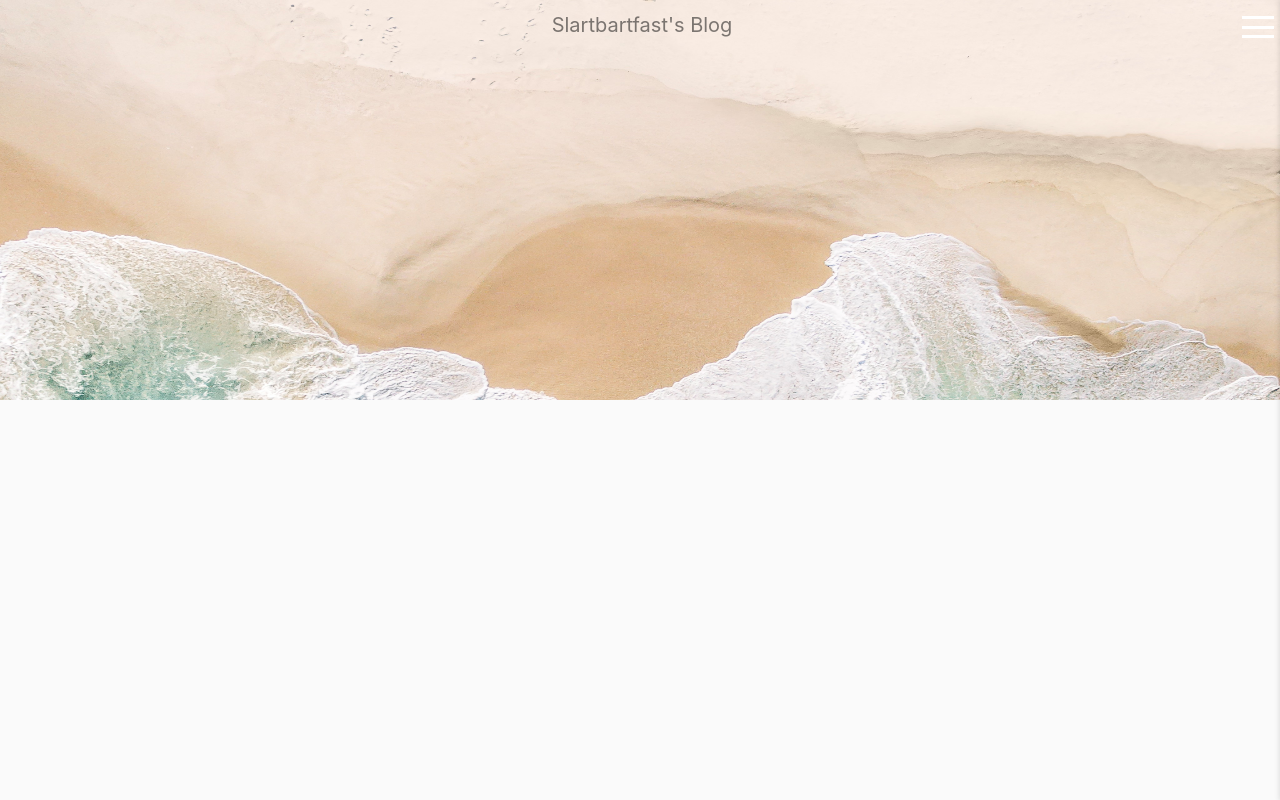
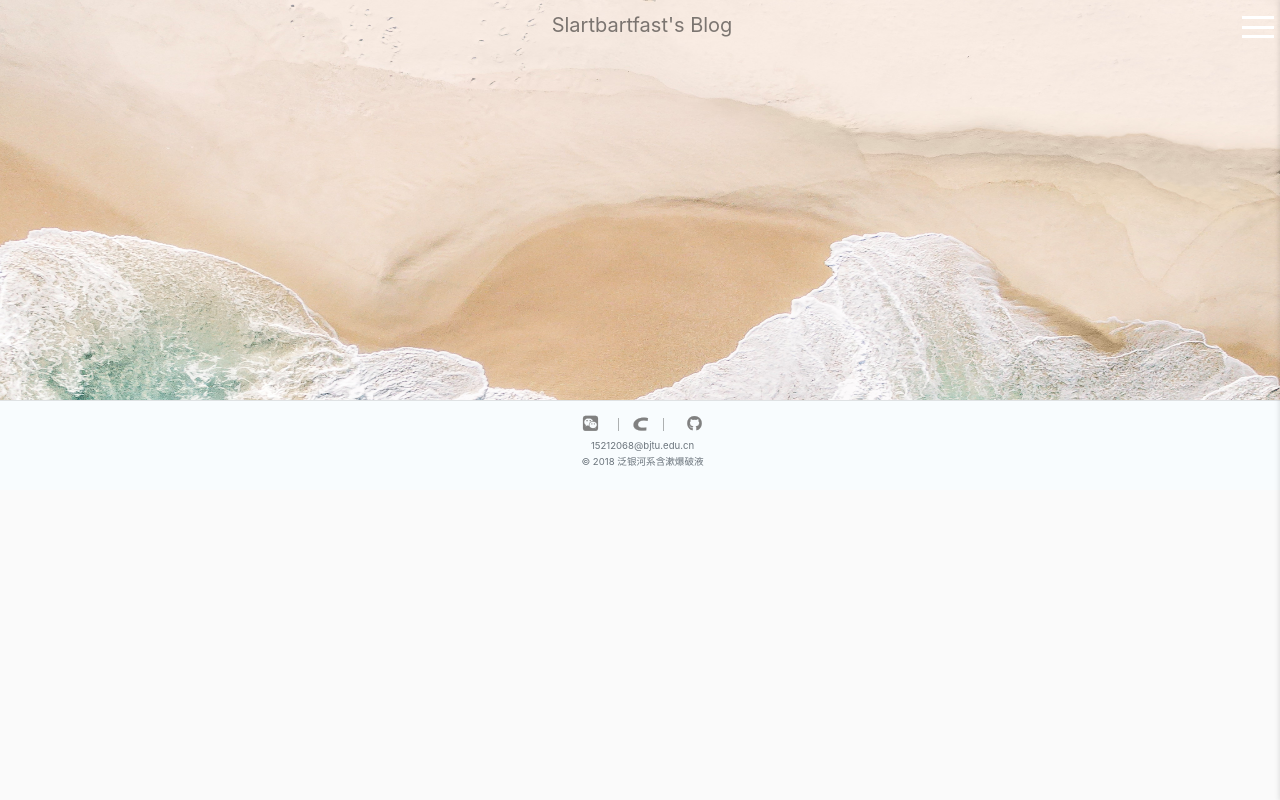
Before and after one commit to Slartbartfast1/my-blog, a PHP site: page /categories.php in a window 1280 px wide. Run offline with PHP 8.4, Linux system fonts and the light colour scheme; data that the repository does not hold is empty.

Commit message:
分类布局优化

```diff
--- a/categories.php
+++ b/categories.php
@@ -1,6 +1,7 @@
 <?php
 include 'navBar.php';
 require_once 'static/function.php';
+header("Content-Type: text/html;charset=utf-8");
 $categories=myFetchAll('select * from categories');
 
 
@@ -16,6 +17,7 @@ $categories=myFetchAll('select * from categories');
     <title>Document</title>
 <link href="static/assets/vendors/bootstrap/bootstrap.min.css" rel="stylesheet">    <link href="static/assets/vendors/animate/animate.min.css" rel="stylesheet">
     <link rel="stylesheet" href="static/assets/css/main.css">
+    <link rel="stylesheet" href="static/assets/css/footer.css">
     <style>
         .page {
             z-index: 1;
@@ -31,12 +33,12 @@ $categories=myFetchAll('select * from categories');
             height:300px;
             width:300px;
             background-color: pink;
-            margin-top:50px;
+            /*margin:50px;*/
             top:-120px;
-            box-shadow: 0 0 1px 2px rgba(0,0,0,.1)
+            box-shadow: 0 0 1px 2px rgba(0,0,0,.1);
             display: flex;
             justify-content:center;
-            margin-left: 68px;
+            margin: 80px;
 
 
 
@@ -66,15 +68,16 @@ $categories=myFetchAll('select * from categories');
             font-family:"Microsoft JhengHei UI Light";
             color:white;
             z-index: 3;
-
-
             /*margin-top:-25%;*/
         }
-        .container{
+
+        .container1{
             position: relative;
             top:400px;
             height:400px;
+            display: block;
         }
+
         @media screen and (min-width: 320px) and (max-width: 480px) {
 
             .category{
@@ -82,12 +85,14 @@ $categories=myFetchAll('select * from categories');
                 width:100px;
                 float: left;
                 display: inline-block;
-                margin: 40px ;
+                margin-left:0;
+
 
             }
             .categoryName{
                 font-size:15px;
             }
+
 
 
         }
@@ -100,20 +105,23 @@ $categories=myFetchAll('select * from categories');
                 display: inline-block;
                 margin: 40px ;
 
+
             }
             .categoryName{
                 font-size:15px;
             }
+
         }
+
 
     </style>
 </head>
 <body>
 <div class="page">
-    <div class="container">
+    <div class="container1">
         <div class="row">
             <?php foreach ($categories as $item): ?>
-            <div class="">
+            <div class="col-4">
                 <a href="index.php?category=<?php echo $item['id']?>">
                     <div class="category">
                     <div class="shadow"></div>
@@ -127,17 +135,31 @@ $categories=myFetchAll('select * from categories');
             <?php endforeach; ?>
 
         </div>
+        <div class="footer ">
+            <div class="footerItem text-center">
 
+                <div class="link">
+                    <div class="QR"><img src="static/assets/img/微信图片_20180815234204.jpg" alt="" class="img-fluid"></div>
+                    <a href="#" class="icon1 wechat"><span></span></a>
+                    <a href="https://blog.csdn.net/Slartibartfast" class="icon1 csdn"><span></span></a>
+                    <a href="https://github.com/Slartbartfast1" class="icon1 github"><span></span></a>
+
+                </div>
+
+                <small class="text-muted">15212068@bjtu.edu.cn</small>
+                <p class="text-muted">© 2018 泛银河系含漱爆破液</p>
+            </div>
+        </div>
     </div>
 
 
 </div>
 
 
-
 <script src="static/assets/vendors/jQuery/jQuery.js"></script>
 <script src="static/assets/vendors/bootstrap/bootstrap.bundle.min.js"></script>
 <script src="static/assets/vendors/wow/wow.min.js"></script>
 <script src="static/assets/js/navBar.js"></script>
+
 </body>
 </html>
```
